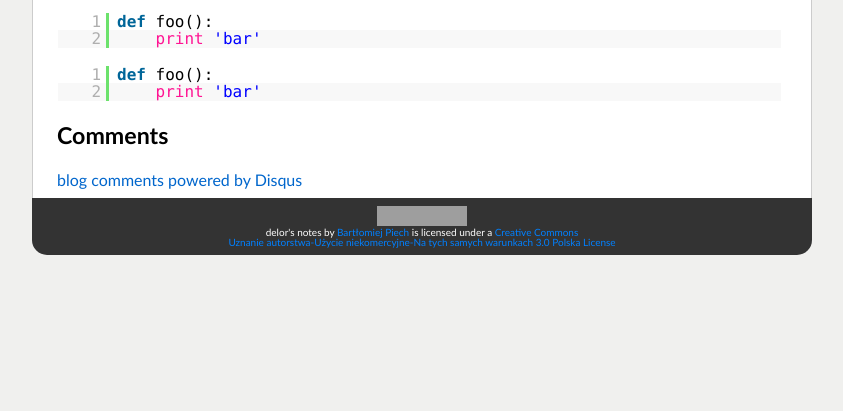
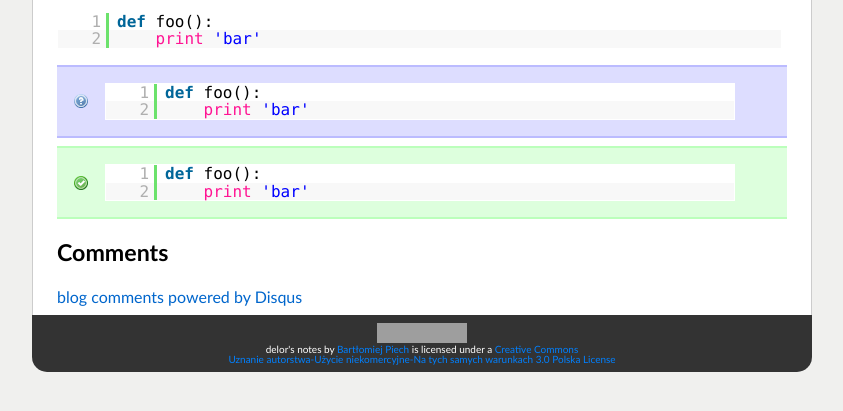
Before and after one commit to delor/delor.github.com, a Jekyll site: the page built from _posts/2010-01-17-test.markdown, in a window 1280 px wide, cut to the strip 654-1066 px from the top of the page. Shown: the whole strip, without its empty margins (138-981 px from the left). Built offline with Jekyll 4.4.1, drawn with Linux system fonts in a browser that asks for light colours; Markdown is read by kramdown in place of the engine named in the settings; comment, search, counter and statistics services are not loaded; before the commit the page ends 949 px from its top, so only the background shows below that; grey boxes are pictures that could not be loaded.

Commit message:
more syntaxhighlighter testing

```diff
--- a/_posts/2010-01-17-test.markdown
+++ b/_posts/2010-01-17-test.markdown
@@ -29,10 +29,19 @@ def foo():
     print 'bar'
 </pre>
 
+<div class="question">
 <script type="syntaxhighlighter" class="brush: py"><![CDATA[
 def foo():
     print 'bar'
 ]]></script>
+</div>
+
+<div class="answer">
+<script type="syntaxhighlighter" class="brush: py"><![CDATA[
+def foo():
+    print 'bar'
+]]></script>
+</div>
 
 <script type="text/javascript">
     SyntaxHighlighter.all()
```
